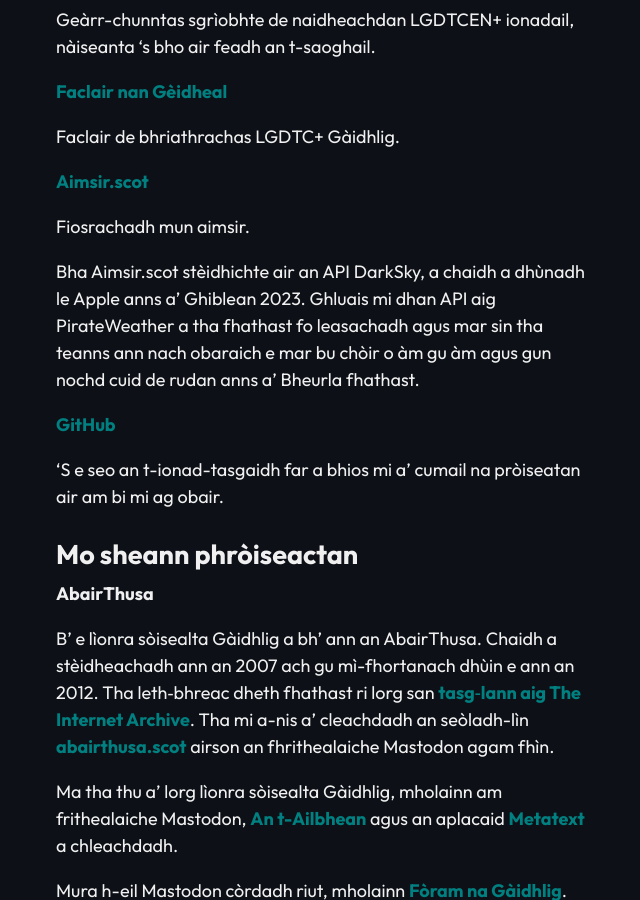
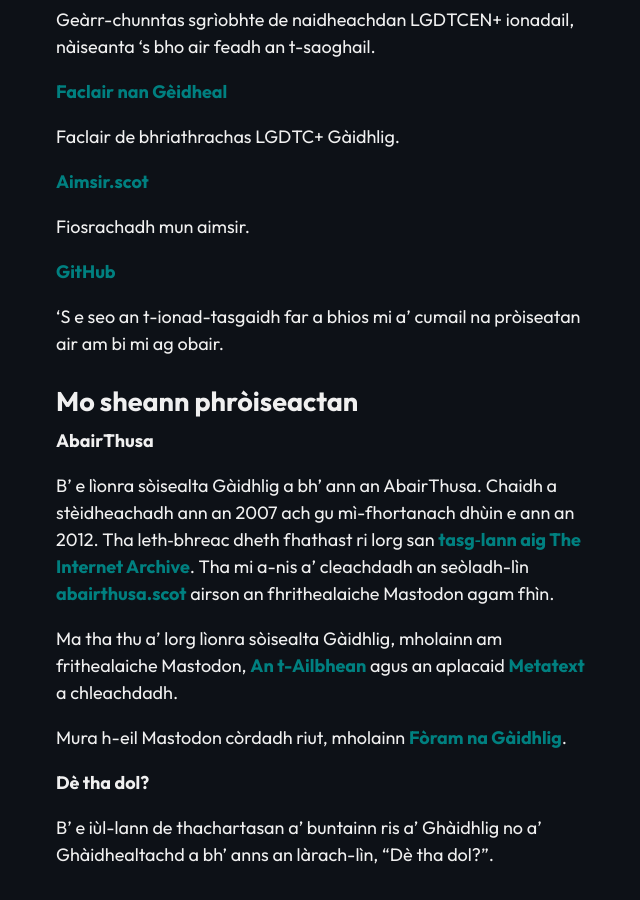
Before and after one commit to angeidheal/angeidheal.github.io, a Jekyll site: the page built from mu-mo-dheidhinn.md, in a window 1280 px wide and 900 px high, scrolled down 395 px. Shown: the whole window, without its empty margins (314-954 px from the left). Built offline with Jekyll 4.4.1, drawn with Linux system fonts in a browser that asks for light colours; nearby versions of some CDN libraries.

Commit message:
Update mu-mo-dheidhinn.md

```diff
--- a/mu-mo-dheidhinn.md
+++ b/mu-mo-dheidhinn.md
@@ -21,8 +21,6 @@ Faclair de bhriathrachas LGDTC+ Gàidhlig.
 **[Aimsir.scot](https://aimsir.scot/)**
 
 Fiosrachadh mun aimsir.
-
-Bha Aimsir.scot stèidhichte air an API DarkSky, a chaidh a dhùnadh le Apple anns a' Ghiblean 2023. Ghluais mi dhan API aig PirateWeather a tha fhathast fo leasachadh agus mar sin tha teanns ann nach obaraich e mar bu chòir o àm gu àm agus gun nochd cuid de rudan anns a' Bheurla fhathast.
 
 **[GitHub](https://github.com/angeidheal)**
 
```
